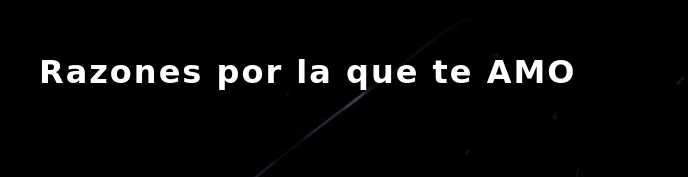
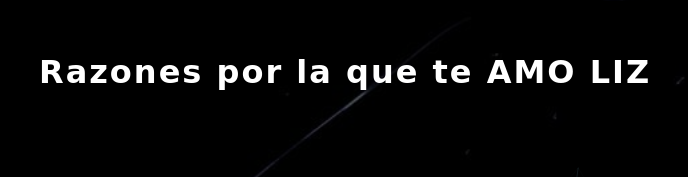
Before and after one commit to tokimoshi/foryou, a plain HTML site: page liz/index.html in a window 1280 px wide. Shown: the top 177 px of the page, 9-697 px from the left. Drawn offline with nearby package versions, Linux system fonts and the light colour scheme.

Commit message:
Update index.html

```diff
--- a/liz/index.html
+++ b/liz/index.html
@@ -245,7 +245,7 @@ footer p {
     <audio src="paraliz.mp3" loop="3" autoplay="true"></audio>
     <body>
         <div class="container">
-          <h1>Razones por la que te AMO</h1>
+          <h1>Razones por la que te AMO LIZ</h1>
           <div class="container">
             <div class="content">
               <div id="large-header" class="large-header">
```
